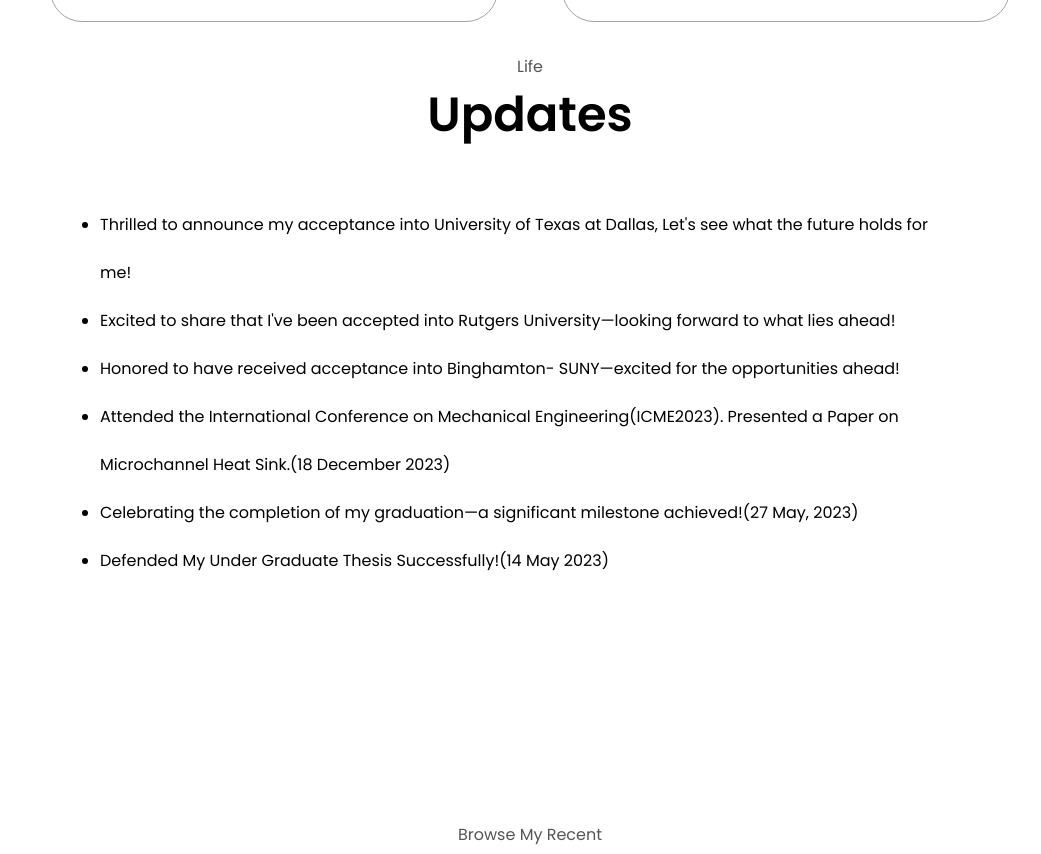
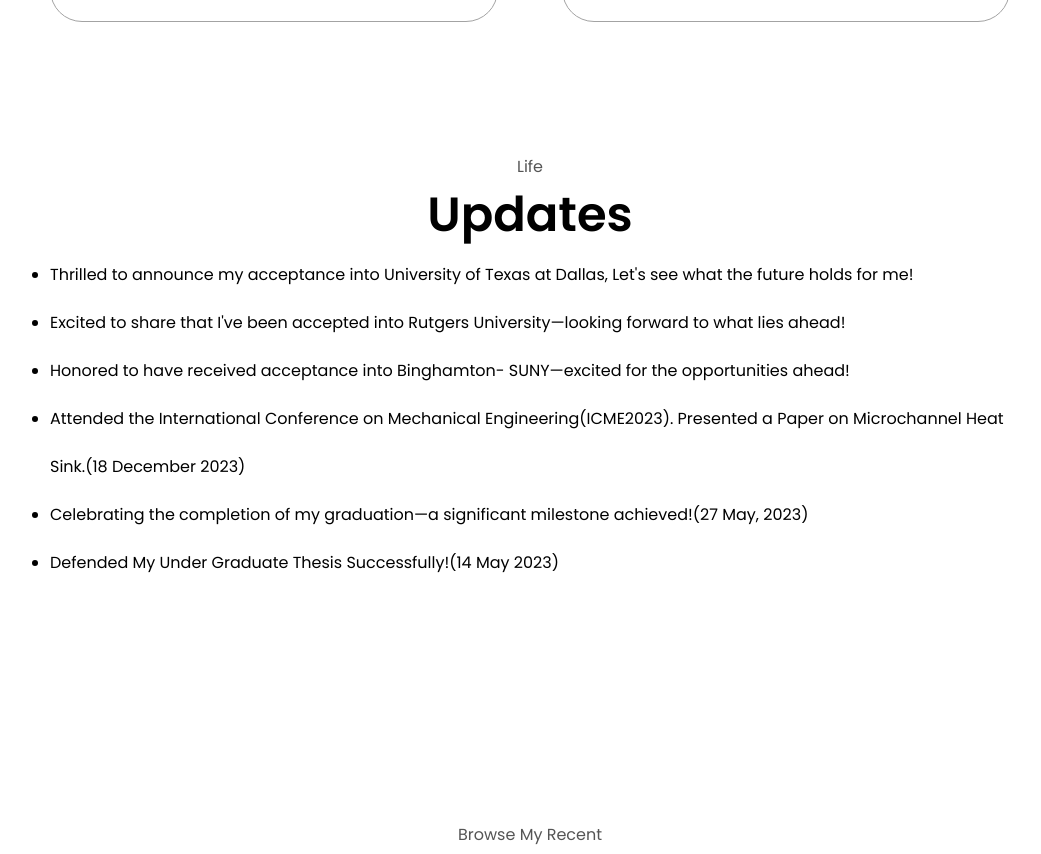
Before and after one commit to TahmidOni/tahmid.oni, a plain HTML site: page index.html in a window 1280 px wide. Shown: the part 2418-3272 px from the top of the page, without its empty margins (110-1151 px from the left). Drawn offline with Linux system fonts and the light colour scheme.

Commit message:
Update style.css

```diff
--- a/style.css
+++ b/style.css
@@ -458,6 +458,6 @@ footer p {
 .c {
   align-items: center;
 }
-.updates{
+.u{
   padding: 50px;
 }
```
